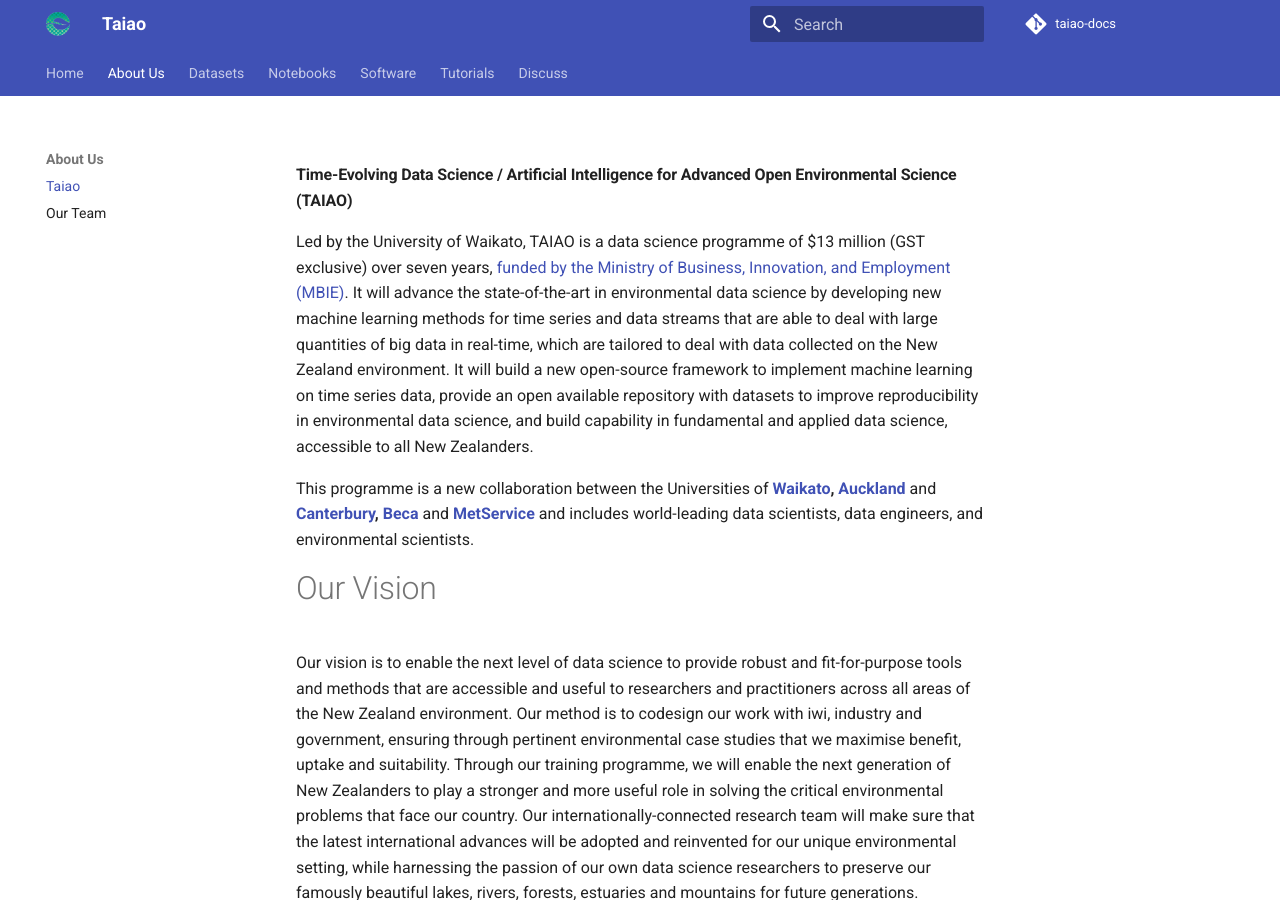
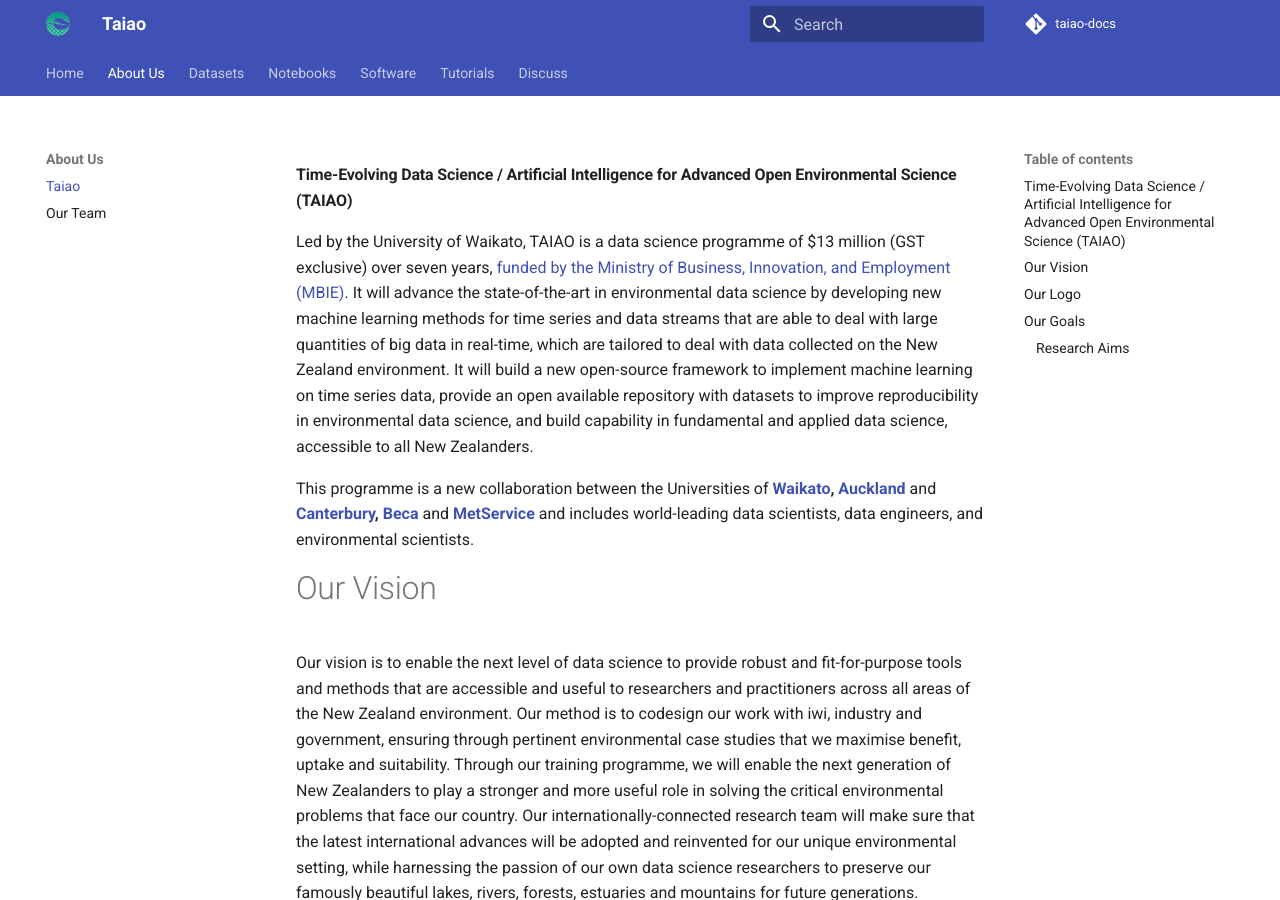
Before and after one commit to taiao/taiao-docs, an MkDocs documentation site: the page built from docs/About-Us/Taiao.md, in a window 1280 px wide and 900 px high. Built offline with MkDocs 1.6.1 and Material for MkDocs 9.7.7, drawn with Linux system fonts in a browser that asks for light colours; comment, search, counter and statistics services are not loaded.

Commit message:
Expand TOC depth to include additional headings.

```diff
--- a/mkdocs.yml
+++ b/mkdocs.yml
@@ -48,7 +48,7 @@ markdown_extensions:
   - footnotes
   - toc:
         permalink: true
-        toc_depth: "1-3"
+        toc_depth: "1-4"
   - pymdownx.details
   - pymdownx.arithmatex
 
```
